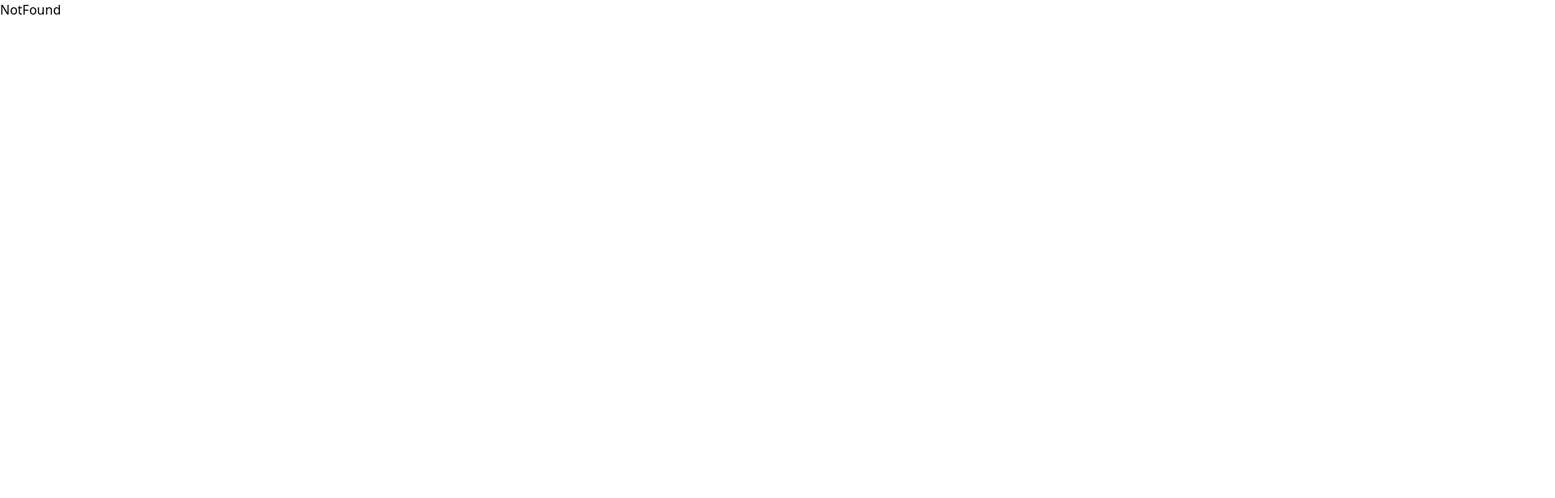
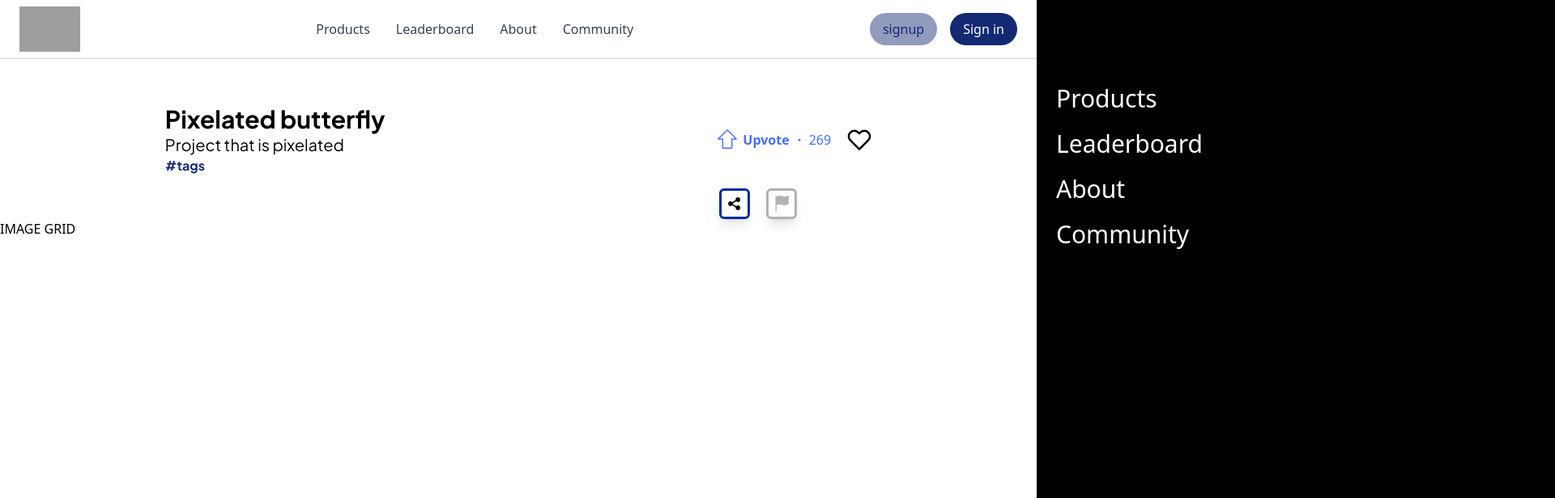
Before and after one commit to gtech-mulearn/mu-store, a React (Vite) app in the folder frontend/: page /product in a window 1280 px wide. Shown: the top 616 px of the page at 81% size, 1920 px wide, since content can reach past the window. Built offline with nearby package versions, Linux system fonts and the light colour scheme; grey boxes are pictures that could not be loaded; a web font is replaced by a local one.

Commit message:
add(productDetails):Added product details page

```diff
--- a/frontend/src/App.tsx
+++ b/frontend/src/App.tsx
@@ -15,6 +15,8 @@ import {
   Leaderboard,
 } from "@/app/(public)";
 import { Toaster } from "react-hot-toast";
+
+import ProductDetails from "./pages/productDetails";
 
 function App() {
   const router = createBrowserRouter([
@@ -68,6 +70,10 @@ function App() {
       path: "/leaderboard",
       element: <Leaderboard />,
     },
+    {
+      path: "/product/",
+      element: <ProductDetails />,
+    },
   ]);
 
   return (
--- /dev/null
+++ b/frontend/src/pages/productDetails/components/imageGrid/imageGrid.tsx
@@ -0,0 +1,7 @@
+type Props = {};
+
+const imageGrid = (props: Props) => {
+  return <div>imageGrid</div>;
+};
+
+export default imageGrid;
--- a/frontend/src/pages/productDetails/index.tsx
+++ b/frontend/src/pages/productDetails/index.tsx
@@ -1,8 +1,57 @@
+import Navbar from "@/components/navbar";
+import { BsDot, BsFillFlagFill } from "react-icons/bs";
+import { FiHeart } from "react-icons/fi";
+import { PiArrowFatUpLight } from "react-icons/pi";
+import { RiShareFill } from "react-icons/ri";
 
 const ProductDetails = () => {
   return (
-    <div>ProductDetails</div>
-  )
-}
+    <div className="min-h-screen flex flex-col">
+      <Navbar />
 
-export default ProductDetails
+      <div className="flex-col justify-around pt-14 ">
+        <div className="flex w-full justify-around">
+          <div>
+            <h1 className="font-jakarta text-3xl font-bold">
+              Pixelated butterfly
+            </h1>
+            <p className="font-jakarta text-xl font-normal">
+              Project that is pixelated
+            </p>
+            <span className="font-jakarta  font-bold text-[#132972] text-base">
+              #tags
+            </span>
+          </div>
+          <div className="flex gap-5 text-[#456FF6] items-center">
+            <div className="flex items-center gap-1">
+              <div className="flex items-center gap-1">
+                <p>
+                  <PiArrowFatUpLight className=" text-3xl " />
+                </p>
+                <h3 className="font-bold font-poppins ">Upvote</h3>
+              </div>
+              <BsDot />
+
+              <h3>269</h3>
+            </div>
+            <FiHeart className="text-3xl text-black" />
+          </div>
+        </div>
+        <div className="flex justify-around w-full pt-4">
+          <span></span>
+          <div className="flex gap-5">
+            <div className="border-[3px] border-[#0028A9] rounded-md p-1.5 shadow-lg">
+              <RiShareFill className="text-xl" />
+            </div>
+            <div className="border-[3px] border-[#b1b1b1] rounded-md p-1.5 shadow-lg">
+              <BsFillFlagFill className="text-xl fill-[#b1b1b1]" />
+            </div>
+          </div>
+        </div>
+        <div>IMAGE GRID</div>
+      </div>
+    </div>
+  );
+};
+
+export default ProductDetails;
```
